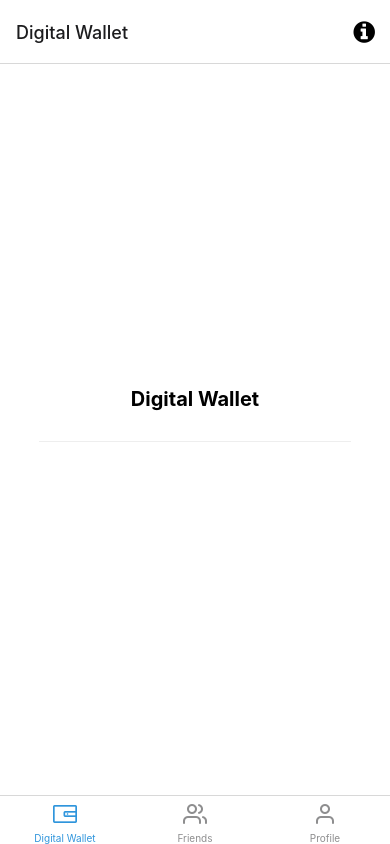
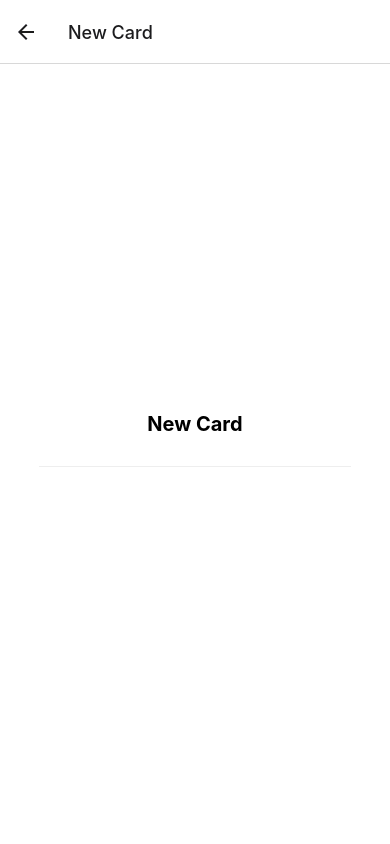
Before and after one commit to andrew-lin-chang/sp22-iot-rfid, a React Native app in the folder rfid/: screen /NewCard in a window 390 px wide. Built offline with nearby package versions, Linux system fonts and the light colour scheme; what expo-linking would draw is missing.

Commit message:
new card screen

```diff
--- a/rfid/navigation/LinkingConfiguration.ts
+++ b/rfid/navigation/LinkingConfiguration.ts
@@ -32,7 +32,11 @@ const linking: LinkingOptions<RootStackParamList> = {
           },
         },
       },
-      Modal: 'modal',
+      NewCard: {
+        screens: {
+          NewCardScreen: 'newcard',
+        },
+      },
       NotFound: '*',
     },
   },
--- a/rfid/navigation/index.tsx
+++ b/rfid/navigation/index.tsx
@@ -14,7 +14,7 @@ import { ColorSchemeName, Pressable } from 'react-native';
 
 import Colors from '../constants/Colors';
 import useColorScheme from '../hooks/useColorScheme';
-import ModalScreen from '../screens/ModalScreen';
+import NewCardScreen from '../screens/NewCardScreen';
 import NotFoundScreen from '../screens/NotFoundScreen';
 import DigitalWalletScreen from '../screens/DigitalWalletScreen';
 import FriendsScreen from '../screens/FriendsScreen';
@@ -44,7 +44,7 @@ function RootNavigator() {
       <Stack.Screen name="Root" component={BottomTabNavigator} options={{ headerShown: false }} />
       <Stack.Screen name="NotFound" component={NotFoundScreen} options={{ title: 'Oops!' }} />
       <Stack.Group screenOptions={{ presentation: 'modal' }}>
-        <Stack.Screen name="Modal" component={ModalScreen} />
+        <Stack.Screen name="NewCard" component={NewCardScreen} options={{ title: 'New Card' }} />
       </Stack.Group>
     </Stack.Navigator>
   );
@@ -73,13 +73,13 @@ function BottomTabNavigator() {
           tabBarIcon: ({ color }) => <AntDesign name="wallet" size={24} color={color} />,
           headerRight: () => (
             <Pressable
-              onPress={() => navigation.navigate('Modal')}
+              onPress={() => navigation.navigate('NewCard')}
               style={({ pressed }) => ({
                 opacity: pressed ? 0.5 : 1,
               })}>
-              <FontAwesome
-                name="info-circle"
-                size={25}
+              <AntDesign
+                name="pluscircleo"
+                size={24}
                 color={Colors[colorScheme].text}
                 style={{ marginRight: 15 }}
               />
--- a/rfid/screens/DigitalWalletScreen.tsx
+++ b/rfid/screens/DigitalWalletScreen.tsx
@@ -1,6 +1,5 @@
 import { StyleSheet } from 'react-native';
 
-import EditScreenInfo from '../components/EditScreenInfo';
 import { Text, View } from '../components/Themed';
 import { RootTabScreenProps } from '../types';
 
--- a/rfid/screens/ModalScreen.tsx
+++ b/rfid/screens/NewCardScreen.tsx
@@ -1,15 +1,13 @@
 import { StatusBar } from 'expo-status-bar';
 import { Platform, StyleSheet } from 'react-native';
 
-import EditScreenInfo from '../components/EditScreenInfo';
 import { Text, View } from '../components/Themed';
 
-export default function ModalScreen() {
+export default function NewCardScreen() {
   return (
     <View style={styles.container}>
-      <Text style={styles.title}>Modal</Text>
+      <Text style={styles.title}>New Card</Text>
       <View style={styles.separator} lightColor="#eee" darkColor="rgba(255,255,255,0.1)" />
-      <EditScreenInfo path="/screens/ModalScreen.tsx" />
 
       {/* Use a light status bar on iOS to account for the black space above the modal */}
       <StatusBar style={Platform.OS === 'ios' ? 'light' : 'auto'} />
--- a/rfid/types.tsx
+++ b/rfid/types.tsx
@@ -15,7 +15,7 @@ declare global {
 
 export type RootStackParamList = {
   Root: NavigatorScreenParams<RootTabParamList> | undefined;
-  Modal: undefined;
+  NewCard: undefined;
   NotFound: undefined;
 };
 
```
